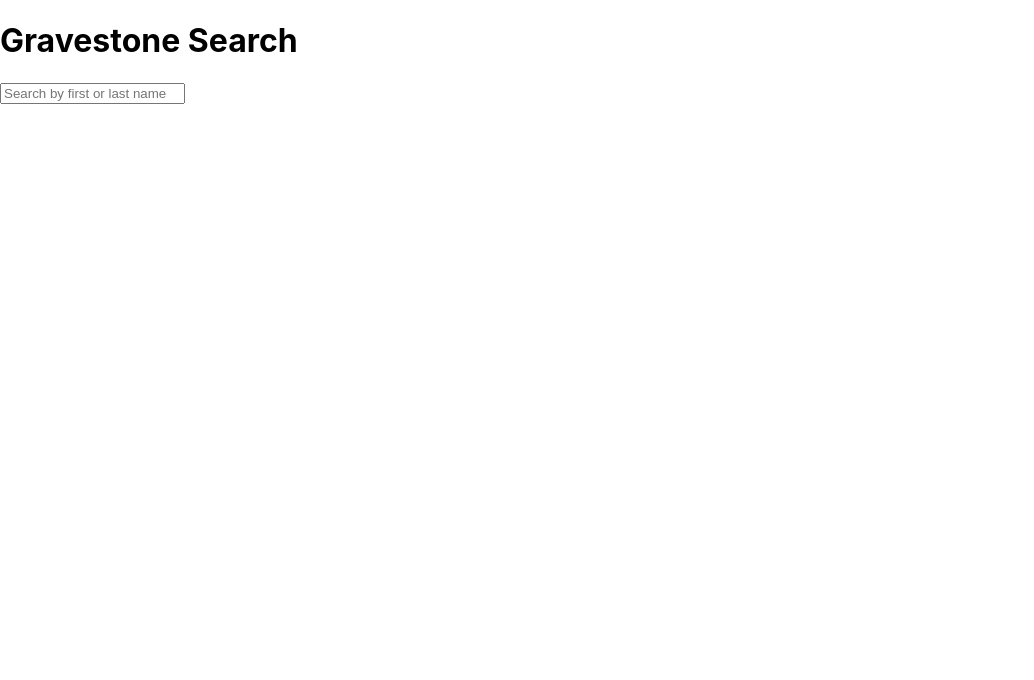
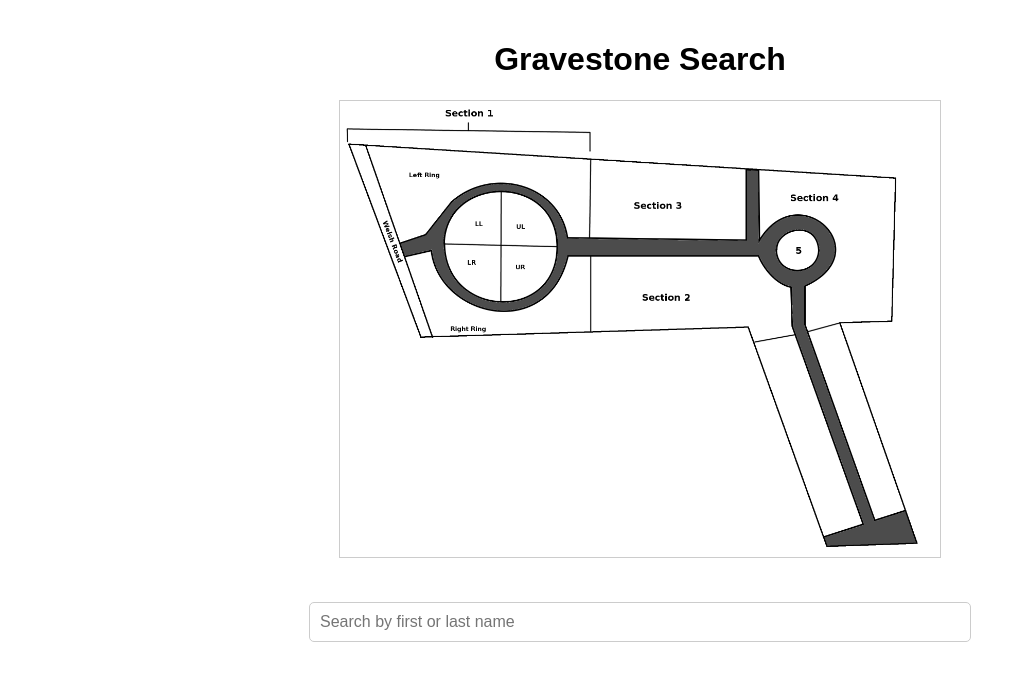
Before and after one commit to jamesrowe1/gravestone-search, a React (Create React App) app: page / in a window 1280 px wide. Shown: the top 680 px of the page, without its empty margins (0-1034 px from the left). Built offline with nearby package versions, Linux system fonts and the light colour scheme.

Commit message:
got the map working

```diff
--- a/src/App.css
+++ b/src/App.css
@@ -1,38 +1,71 @@
 .App {
+  font-family: Arial, sans-serif;
+  max-width: 800px;
+  margin: 0 auto;
+  padding: 20px;
   text-align: center;
 }
 
-.App-logo {
-  height: 40vmin;
-  pointer-events: none;
+header {
+  margin-bottom: 20px;
 }
 
-@media (prefers-reduced-motion: no-preference) {
-  .App-logo {
-    animation: App-logo-spin infinite 20s linear;
-  }
+.cemetery-map {
+  width: 100%;
+  max-width: 600px;
+  margin-bottom: 20px;
+  border: 1px solid #ccc;
 }
 
-.App-header {
-  background-color: #282c34;
-  min-height: 100vh;
-  display: flex;
-  flex-direction: column;
-  align-items: center;
-  justify-content: center;
-  font-size: calc(10px + 2vmin);
-  color: white;
+.search-box {
+  padding: 10px;
+  width: 80%;
+  margin-bottom: 20px;
+  font-size: 1rem;
+  border: 1px solid #ccc;
+  border-radius: 5px;
 }
 
-.App-link {
-  color: #61dafb;
+.search-results {
+  list-style: none;
+  padding: 0;
 }
 
-@keyframes App-logo-spin {
-  from {
-    transform: rotate(0deg);
-  }
-  to {
-    transform: rotate(360deg);
-  }
+.result-button {
+  background-color: #4CAF50;
+  color: white;
+  border: none;
+  padding: 10px 20px;
+  margin: 5px;
+  cursor: pointer;
+  border-radius: 5px;
 }
+
+.result-button:hover {
+  background-color: #45a049;
+}
+
+.person-details {
+  margin-top: 20px;
+  padding: 20px;
+  background-color: #f9f9f9;
+  border-radius: 10px;
+  text-align: left;
+}
+
+.person-image {
+  width: 100%;
+  max-width: 600px;
+  margin-top: 20px;
+  border: 1px solid #ccc;
+}
+
+p {
+  font-size: 1.1rem;
+  margin: 5px 0;
+}
+
+h2 {
+  font-size: 1.5rem;
+  color: #333;
+}
--- a/src/App.js
+++ b/src/App.js
@@ -1,5 +1,6 @@
 import React, { useState, useEffect } from 'react';
 import Papa from 'papaparse';
+import './App.css';
 
 function App() {
   const [data, setData] = useState([]);
@@ -34,12 +35,19 @@ function App() {
         (person['First Name'] && person['First Name'].toLowerCase().includes(value.toLowerCase())) ||
         (person['Last Name'] && person['Last Name'].toLowerCase().includes(value.toLowerCase()))
       );
+
       setSearchResults(results);
-      setSelectedPerson(null);
+
+      // Automatically select person if only one match is found
+      if (results.length === 1) {
+        setSelectedPerson(results[0]);
+      } else {
+        setSelectedPerson(null);
+      }
     }
   };
 
-  // Handle selecting a person from the search results
+  // Handle selecting a person from the search results (for multiple results)
   const handleSelectPerson = (person) => {
     setSelectedPerson(person);
     setSearchResults([]);
@@ -48,21 +56,33 @@ function App() {
 
   return (
     <div className="App">
-      <h1>Gravestone Search</h1>
+      <header>
+        <h1>Gravestone Search</h1>
+        {/* CemeteryMap Image */}
+        <img
+          className="cemetery-map"
+          src={`${process.env.PUBLIC_URL}/uploads/CemeteryMap.png`}
+          alt="Cemetery Map"
+        />
+      </header>
+
+      {/* Search Input */}
       <input
         type="text"
         value={query}
         onChange={handleSearch}
         placeholder="Search by first or last name"
+        className="search-box"
       />
 
+      {/* Display Search Results */}
       {searchResults.length > 1 && (
         <div>
           <h2>Multiple results found. Please select:</h2>
-          <ul>
+          <ul className="search-results">
             {searchResults.map((person, index) => (
               <li key={index}>
-                <button onClick={() => handleSelectPerson(person)}>
+                <button className="result-button" onClick={() => handleSelectPerson(person)}>
                   {person['First Name']} {person['Last Name']}
                 </button>
               </li>
@@ -71,28 +91,22 @@ function App() {
         </div>
       )}
 
+      {/* Display Selected Person's Information */}
       {selectedPerson && (
-        <div>
+        <div className="person-details">
           <h2>Gravestone Information for {selectedPerson['First Name']} {selectedPerson['Last Name']}</h2>
-          <p>Section: {selectedPerson['Section']}</p>
-          <p>Row/Area: {selectedPerson['Row/Area']}</p>
-          <p>Position: {selectedPerson['Position']}</p>
+          <p><strong>Section:</strong> {selectedPerson['Section']}</p>
+          <p><strong>Row/Area:</strong> {selectedPerson['Row/Area']}</p>
+          <p><strong>Position:</strong> {selectedPerson['Position']}</p>
           <img
+            className="person-image"
             src={`${process.env.PUBLIC_URL}/${selectedPerson['Image File']}`}
             alt={`${selectedPerson['First Name']} ${selectedPerson['Last Name']}`}
-            style={{ width: '600px', height: '400px' }}
           />
         </div>
       )}
 
-      {searchResults.length === 1 && (
-        <div>
-          <button onClick={() => handleSelectPerson(searchResults[0])}>
-            Show information for {searchResults[0]['First Name']} {searchResults[0]['Last Name']}
-          </button>
-        </div>
-      )}
-
+      {/* Handle No Results Found */}
       {searchResults.length === 0 && query && !selectedPerson && (
         <p>No results found.</p>
       )}
```
